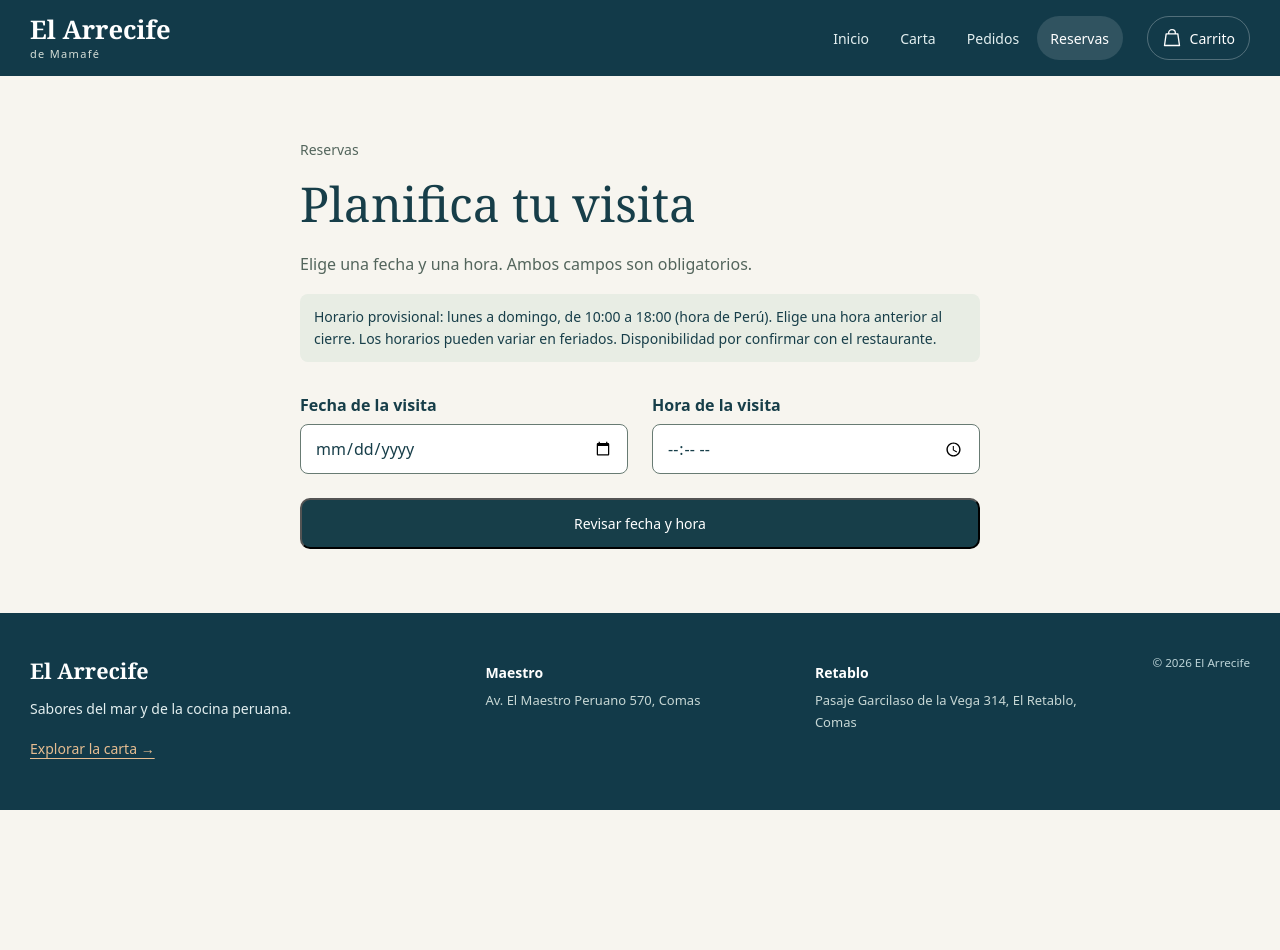
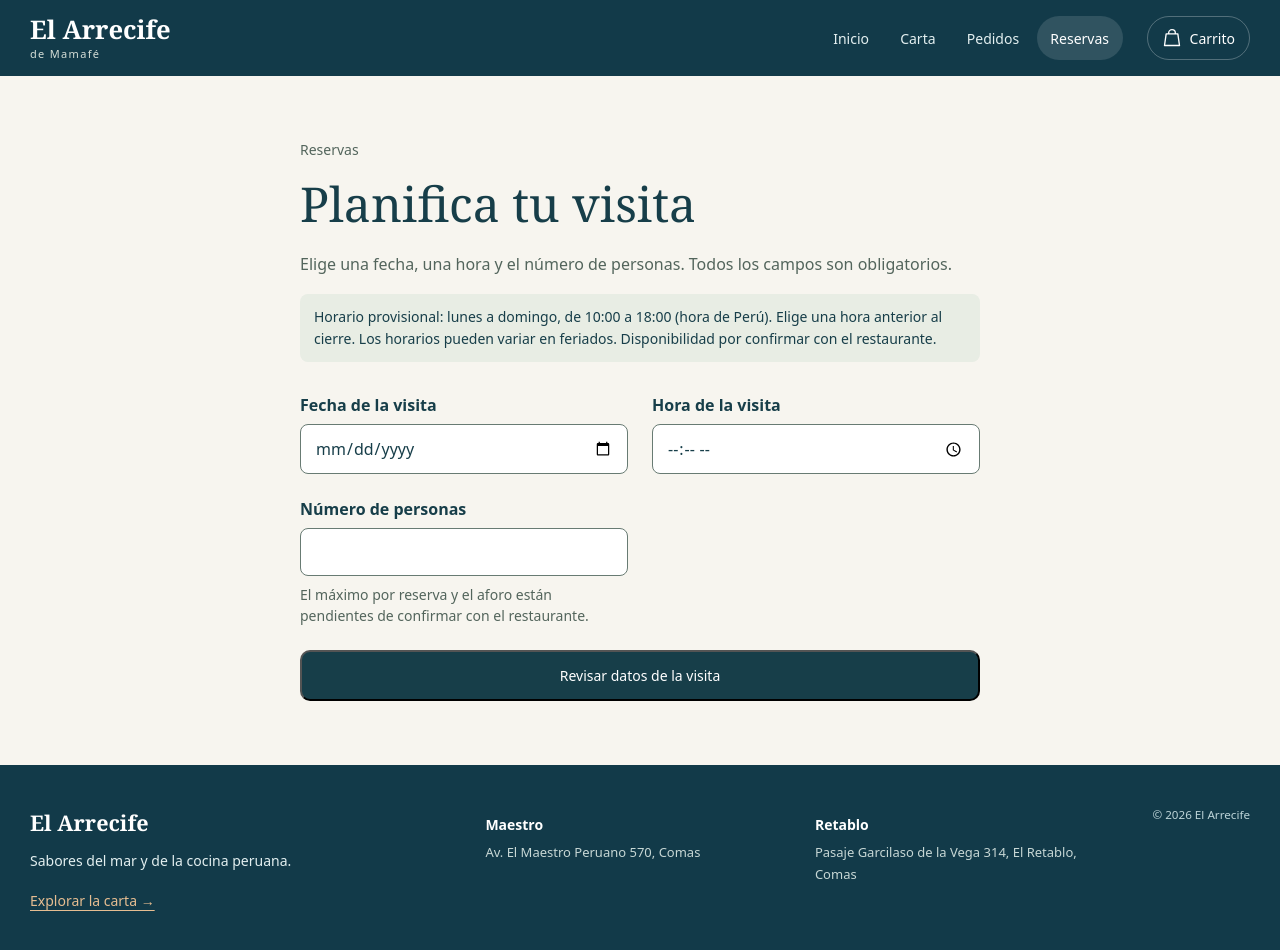
Before and after one commit to StephanoDang/-pagina-web-el-arrecife, a React (Vite) app: page /reservas in a window 1280 px wide. Shown: the top 950 px of the page. Before the commit the page ends 810 px from the top, so only its background shows below. Built offline with nearby package versions, Linux system fonts and the light colour scheme.

Commit message:
feat: add reservation party size and configurable limit validation.

```diff
--- a/src/data/reservationValidation.ts
+++ b/src/data/reservationValidation.ts
@@ -5,6 +5,29 @@ export const reservationHours = {
   closes: '18:00',
   lastStart: '17:59', // Precisión de minutos; no iniciar una visita al cierre.
 } as const
+
+// Pendiente de confirmar con el restaurante; no equivale al aforo disponible.
+export const reservationPartyPolicy: { maxPerReservation: number | null } = {
+  maxPerReservation: null,
+}
+
+export function validateReservationPeople(
+  value: string,
+  maxPerReservation: number | null = reservationPartyPolicy.maxPerReservation,
+): true | string {
+  if (!/^\d+$/.test(value) || !Number.isSafeInteger(Number(value)) || Number(value) < 1) {
+    return 'Indica un número entero de personas, como mínimo 1.'
+  }
+  if (maxPerReservation !== null) {
+    if (!Number.isSafeInteger(maxPerReservation) || maxPerReservation < 1) {
+      return 'No podemos revisar el límite de personas. Consulta con el restaurante.'
+    }
+    if (Number(value) > maxPerReservation) {
+      return `El máximo por reserva es de ${maxPerReservation} personas.`
+    }
+  }
+  return true
+}
 
 // Las dos sedes están en Perú. No depender de la zona horaria del visitante.
 export function getRestaurantClock(now = new Date()) {
--- a/src/pages/ReservationPage.css
+++ b/src/pages/ReservationPage.css
@@ -16,6 +16,7 @@
 .reservation-field input[aria-invalid='true'] { border-color: #8b352e; }
 .reservation-error, .reservation-status { margin: 0; font-size: 0.875rem; line-height: 1.5; overflow-wrap: anywhere; }
 .reservation-error { color: #8b352e; }
+.reservation-help { margin: 0; color: #53655c; font-size: 0.875rem; line-height: 1.5; }
 .reservation-status { color: var(--site-ink); }
 .reservation-status:empty { display: none; }
 .reservation-submit { width: 100%; font: inherit; cursor: pointer; white-space: normal; touch-action: manipulation; }
--- a/src/pages/ReservationPage.tsx
+++ b/src/pages/ReservationPage.tsx
@@ -1,18 +1,19 @@
 import { useEffect, useState } from 'react'
 import { useForm } from 'react-hook-form'
-import { getRestaurantClock, reservationHours, validateReservationDate, validateReservationTime } from '../data/reservationValidation'
+import { getRestaurantClock, reservationHours, reservationPartyPolicy, validateReservationDate, validateReservationTime, validateReservationPeople } from '../data/reservationValidation'
 import './ReservationPage.css'
 
 interface ReservationDetails {
   date: string
   time: string
+  people: string
 }
 
 export default function ReservationPage() {
   const [reviewed, setReviewed] = useState(false)
   const [clock, setClock] = useState(() => getRestaurantClock())
   const { register, handleSubmit, getValues, trigger, formState: { errors } } = useForm<ReservationDetails>({
-    defaultValues: { date: '', time: '' },
+    defaultValues: { date: '', time: '', people: '' },
     mode: 'onSubmit',
     reValidateMode: 'onChange',
     shouldFocusError: true,
@@ -36,7 +37,7 @@ export default function ReservationPage() {
     <section className="reservation-page site-container" aria-labelledby="reservation-title">
       <p className="reservation-eyebrow">Reservas</p>
       <h1 id="reservation-title">Planifica tu visita</h1>
-      <p className="reservation-intro">Elige una fecha y una hora. Ambos campos son obligatorios.</p>
+      <p className="reservation-intro">Elige una fecha, una hora y el número de personas. Todos los campos son obligatorios.</p>
       <p className="reservation-notice" id="reservation-availability">
         Horario provisional: lunes a domingo, de 10:00 a 18:00 (hora de Perú).
         Elige una hora anterior al cierre. Los horarios pueden variar en feriados.
@@ -70,10 +71,27 @@ export default function ReservationPage() {
               })} />
             {errors.time && <p className="reservation-error" id="reservation-time-error" role="alert">{errors.time.message}</p>}
           </div>
+          <div className="reservation-field">
+            <label htmlFor="reservation-people">Número de personas</label>
+            <input id="reservation-people" type="number" inputMode="numeric" min={1} step={1} required
+              max={reservationPartyPolicy.maxPerReservation ?? undefined}
+              aria-invalid={Boolean(errors.people)}
+              aria-describedby={`reservation-people-help${errors.people ? ' reservation-people-error' : ''}`}
+              {...register('people', {
+                required: 'Indica cuántas personas asistirán.',
+                validate: (value) => validateReservationPeople(value),
+              })} />
+            <p className="reservation-help" id="reservation-people-help">
+              {reservationPartyPolicy.maxPerReservation === null
+                ? 'El máximo por reserva y el aforo están pendientes de confirmar con el restaurante.'
+                : `Máximo ${reservationPartyPolicy.maxPerReservation} personas por reserva. Disponibilidad por confirmar.`}
+            </p>
+            {errors.people && <p className="reservation-error" id="reservation-people-error" role="alert">{errors.people.message}</p>}
+          </div>
         </div>
-        <button type="submit" className="site-primary-link reservation-submit">Revisar fecha y hora</button>
+        <button type="submit" className="site-primary-link reservation-submit">Revisar datos de la visita</button>
         <p className="reservation-status" role="status">
-          {reviewed ? 'Fecha y hora seleccionadas. La reserva todavía no se ha enviado ni confirmado.' : ''}
+          {reviewed ? `Datos revisados para ${Number(getValues('people'))} ${Number(getValues('people')) === 1 ? 'persona' : 'personas'}. La reserva todavía no se ha enviado ni confirmado. El aforo y la disponibilidad deben confirmarse con el restaurante.` : ''}
         </p>
       </form>
     </section>
```
Also changed, not shown: 8 other files (tests, documents, lock files or other folders).
